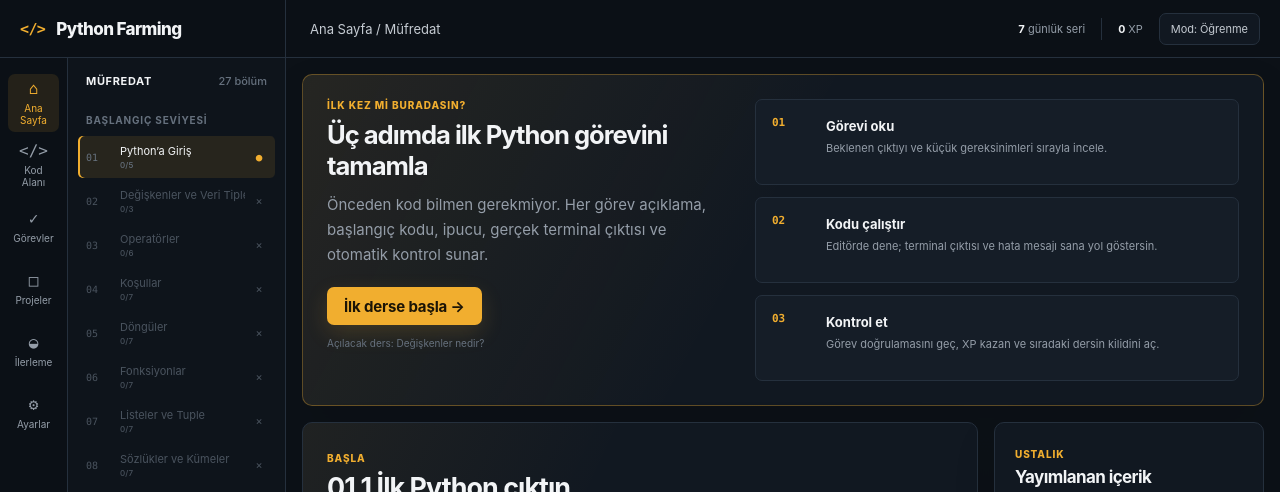
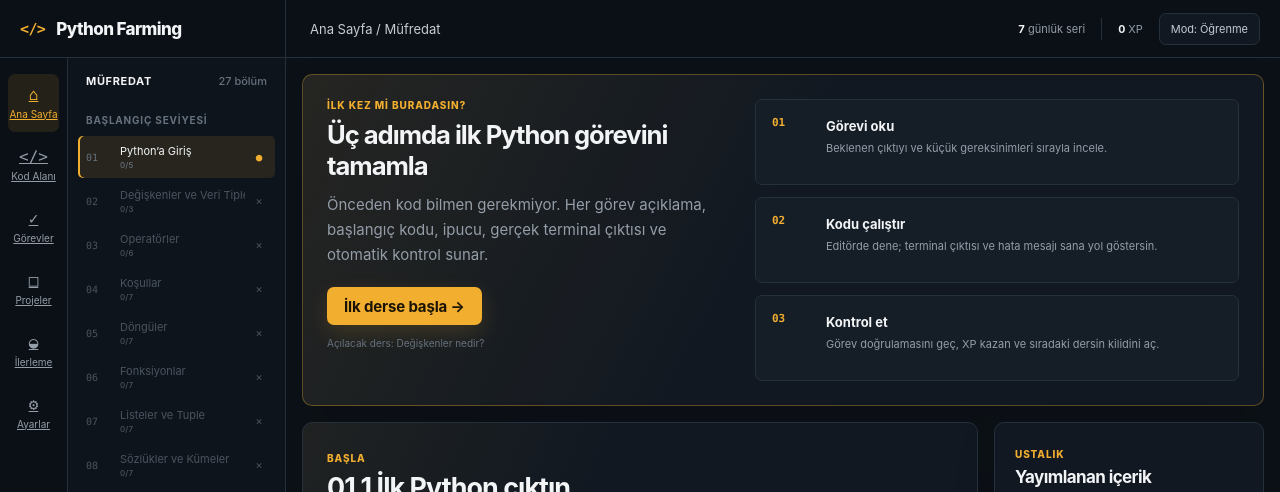
Before and after one commit to Akerem-dev/python-farming, a React (Vite) app: page / in a window 1280 px wide. Shown: the top 492 px of the page. Built offline with nearby package versions, Linux system fonts and the light colour scheme.

Commit message:
fix: ana menüyü yerel hash bağlantılarıyla güçlendir

```diff
--- a/src/components/navigation/PrimaryRail.tsx
+++ b/src/components/navigation/PrimaryRail.tsx
@@ -1,3 +1,4 @@
+import type { MouseEvent } from "react";
 import { navigate } from "../../app/AppRouter";
 import { routes, type AppRoute } from "../../app/routes";
 import styles from "./PrimaryRail.module.css";
@@ -21,6 +22,22 @@ interface PrimaryRailProps {
   activeRoute: AppRoute;
 }
 
+function followRoute(event: MouseEvent<HTMLAnchorElement>, route: AppRoute) {
+  if (
+    event.defaultPrevented ||
+    event.button !== 0 ||
+    event.metaKey ||
+    event.ctrlKey ||
+    event.shiftKey ||
+    event.altKey
+  ) {
+    return;
+  }
+
+  event.preventDefault();
+  navigate(route);
+}
+
 export function PrimaryRail({ activeRoute }: PrimaryRailProps) {
   return (
     <nav className={styles.root} aria-label="Ana navigasyon">
@@ -28,18 +45,18 @@ export function PrimaryRail({ activeRoute }: PrimaryRailProps) {
         const active = item.route === activeRoute;
 
         return (
-          <button
+          <a
             className={`${styles.item} ${active ? styles.active : ""}`.trim()}
+            href={`#${item.route}`}
             key={item.label}
-            onClick={() => navigate(item.route)}
-            type="button"
+            onClick={(event) => followRoute(event, item.route)}
             aria-current={active ? "page" : undefined}
           >
             <span className={styles.symbol} aria-hidden="true">
               {item.symbol}
             </span>
             <span>{item.label}</span>
-          </button>
+          </a>
         );
       })}
     </nav>
```
